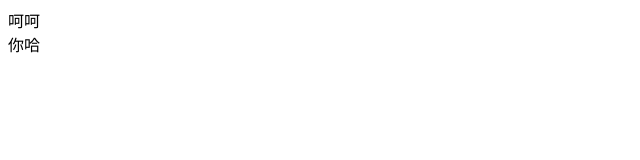
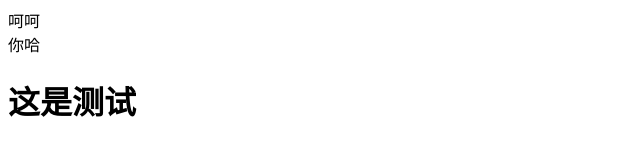
Before and after one commit to wamgmj/wangmj, a plain HTML site: page index.html in a window 1280 px wide. Shown: the whole page, without its empty margins (0-640 px from the left). Drawn offline with Linux system fonts and the light colour scheme.

Commit message:
Create index.html

```diff
--- a/index.html
+++ b/index.html
@@ -9,6 +9,6 @@
 <body>
     <div>呵呵</div>
     <div>你哈</div>
-
+    <h1>这是测试</h1>
 </body>
 </html>
```
